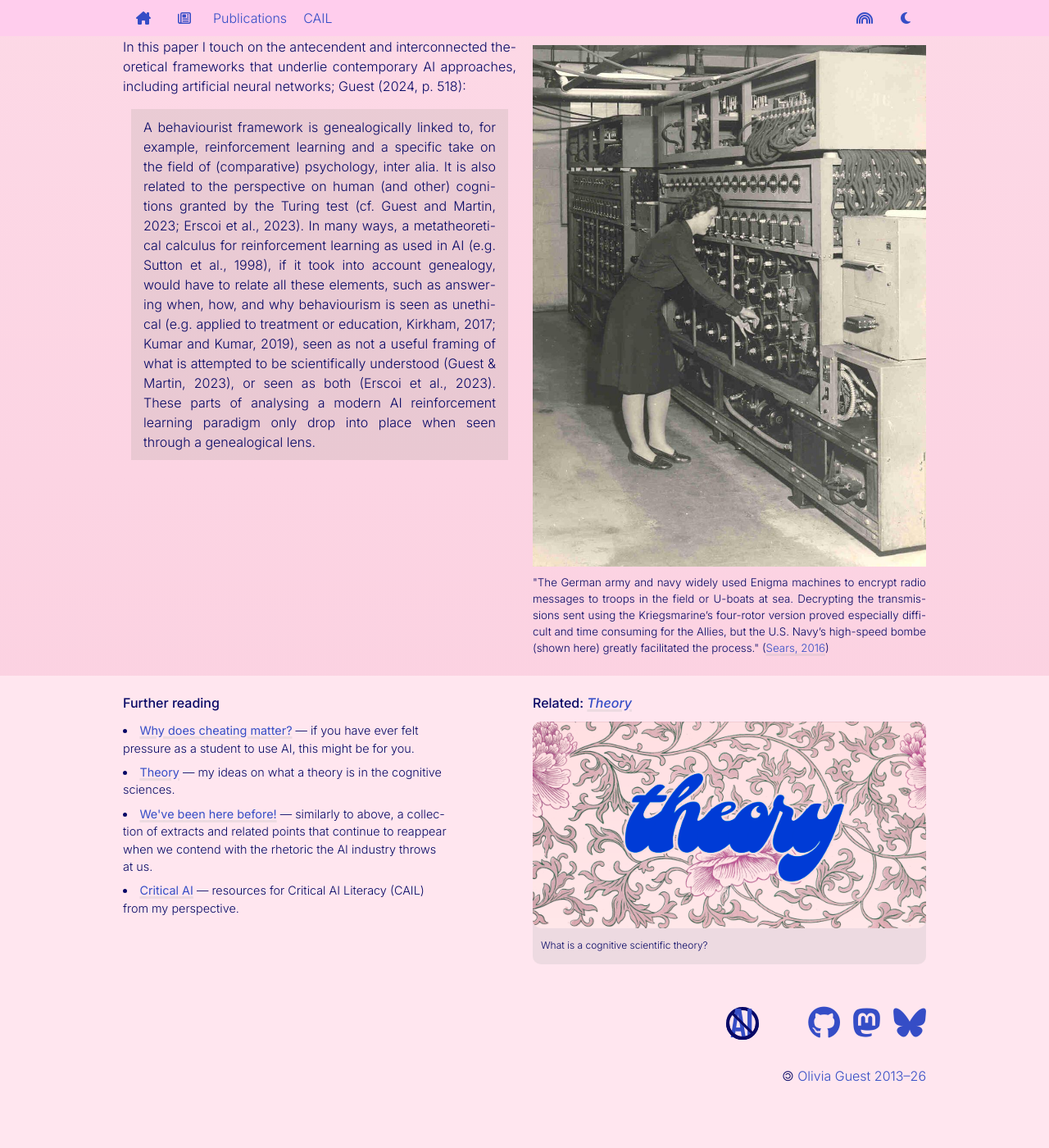
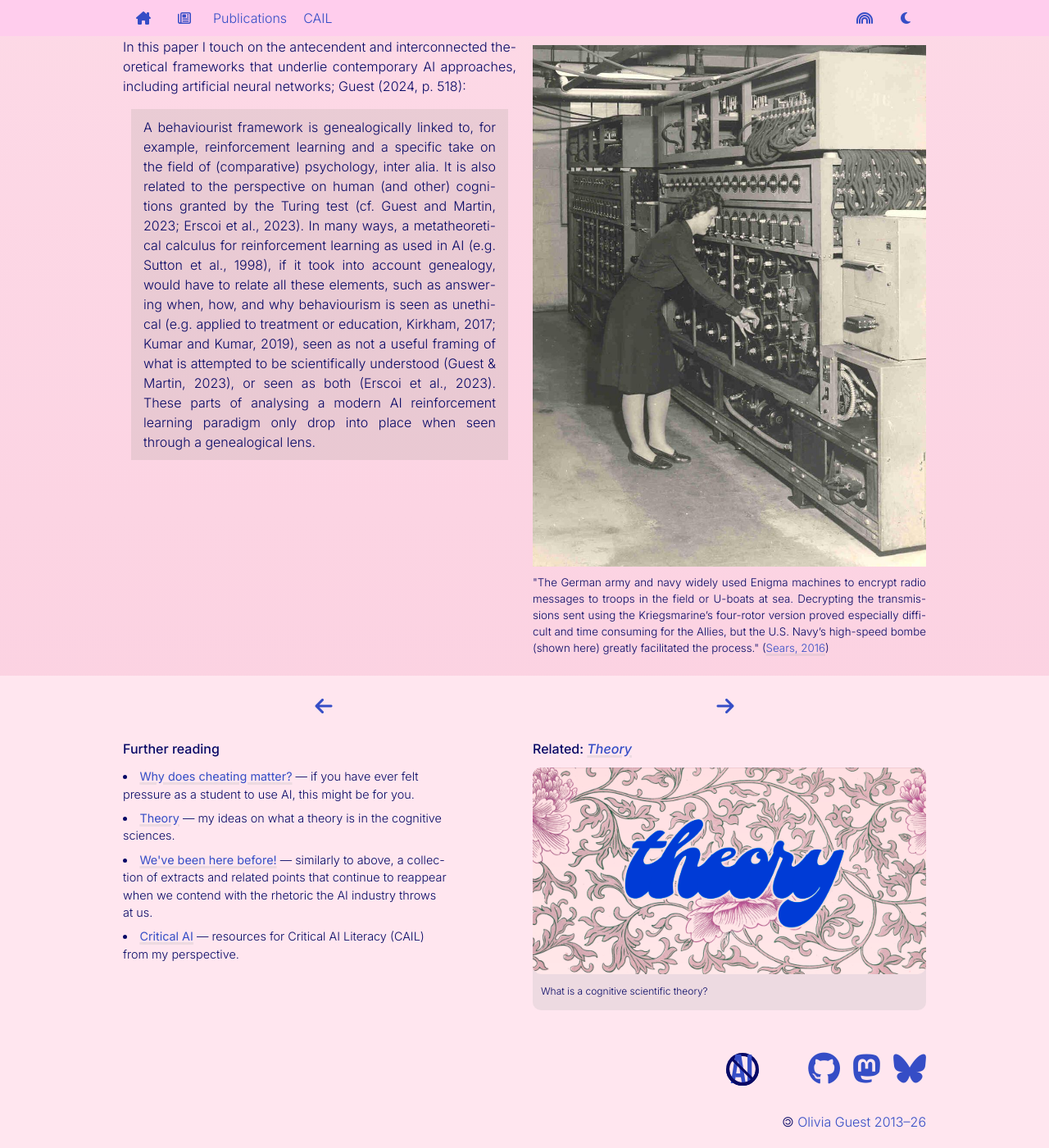
Before and after one commit to oliviaguest/oliviaguest.github.io, a Jekyll site: the page built from _posts/2026-02-15-turing.html, in a window 1280 px wide and 1400 px high, scrolled down 4799 px. Shown: the whole window at 82% size. Built offline with Jekyll 4.4.1, drawn with Linux system fonts in a browser that asks for light colours; nearby versions of some CDN libraries; some web fonts are replaced; library files that are not in the unit come from our copies; a style sheet for code colours, icons or effects is not loaded; before the commit the page ends 6143 px from its top, so only the background shows below that.

Commit message:
bottom nav

```diff
--- a/_includes/further_reading.html
+++ b/_includes/further_reading.html
@@ -6,6 +6,8 @@
     <div class="col-12 text-center asterism">
 
       <!-- ⁂ -->
+             {% include pagination.html  %}
+
 
     </div>
 
--- /dev/null
+++ b/_includes/pagination.html
@@ -0,0 +1,38 @@
+<!-- from https://github.com/mmistakes/minimal-mistakes/blob/master/_includes/post_pagination.html -->
+
+
+
+    {% assign locale = include.locale | default: site.locale %}
+    {% if page.previous or page.next %}
+    <nav class="pagination tabs is-full" aria-label="Post pagination">
+    <!-- <div class="row"> -->
+
+        <!-- <div class="col-6"> -->
+        {% if page.previous %}
+        <a href="{{ page.previous.url | relative_url }}" class="pagination--pager" title="{{ page.previous.title | markdownify | strip_html | strip}}">
+            <!-- {{ site.data.ui-text[locale].pagination_previous | default: "Previous" }} -->
+                    <i class="fa-solid fa-arrow-left"></i>
+
+        </a>
+        {% else %}
+        <a href="#" class="pagination--pager disabled">
+            <!-- Current page is the oldest post. -->
+        </a>
+
+        {% endif %}
+        <!-- </div> -->
+        <!-- <div class="col-6"> -->
+        {% if page.next %}
+        <a href="{{ page.next.url | relative_url }}" class="pagination--pager" title="{{ page.next.title | markdownify | strip_html | strip}}">
+            <!-- {{ site.data.ui-text[locale].pagination_next | default: "Next" }} -->
+            <i class="fa-solid fa-arrow-right"></i>
+        </a>
+        {% else %}
+        <a href="#" class="pagination--pager disabled">
+            <!-- No newer post -->
+        </a>
+        {% endif %}
+        <!-- </div> -->
+    <!-- </div> -->
+    </nav>
+    {% endif %}
--- a/_layouts/post.html
+++ b/_layouts/post.html
@@ -40,7 +40,6 @@ Olivia
 
     <footer id="wide-footer">
       <div class="container">
-
       {% include further_reading.html %}
 
       <div class="row undo footer">
--- a/css/custom.css
+++ b/css/custom.css
@@ -277,9 +277,10 @@ p a, li a, blockquote a {
     text-decoration-color: light-dark(var(--light-underline), var(--dark-underline));
 
 }
-p a:hover, li a:hover, blockquote a:hover{
+p a:hover, li a:hover, blockquote a:hover, .tabs > a:hover{
     text-decoration: underline;
     text-decoration-thickness: 10%;
+    opacity: 0.75;
 }
 
 
@@ -659,10 +660,27 @@ h2#related a:hover{
 
 
 .asterism {
-    font-size: 3rem;
+
+    /* padding-bottom: 2rem; */
+}
+
+.tabs > a {
+
+    font-size: x-large;
+    font-weight: 300;
+    border-bottom: none;
+    text-decoration: underline;
     color: light-dark(var(--light-a), var(--dark-a));
-    opacity: 0.5;
-    /* padding-bottom: 2rem; */
+
+    text-decoration-thickness: 20%;
+    text-decoration-color: light-dark(var(--light-underline), var(--dark-underline));
+    width: 5rem;
+
+}
+
+.tabs > a:hover {
+    border-bottom: none;
+    background-color: light-dark(var(--light-underline), var(--dark-underline));
 }
 
 .preview {
```
